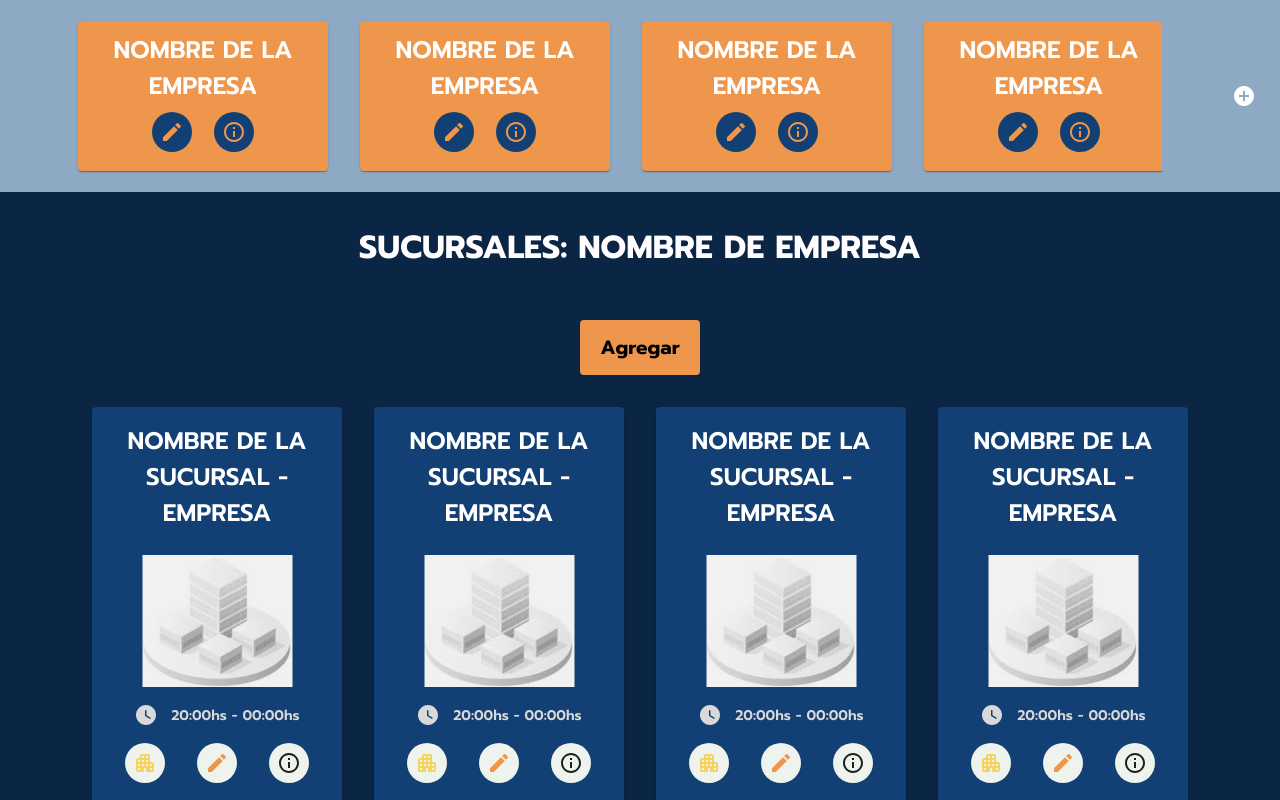
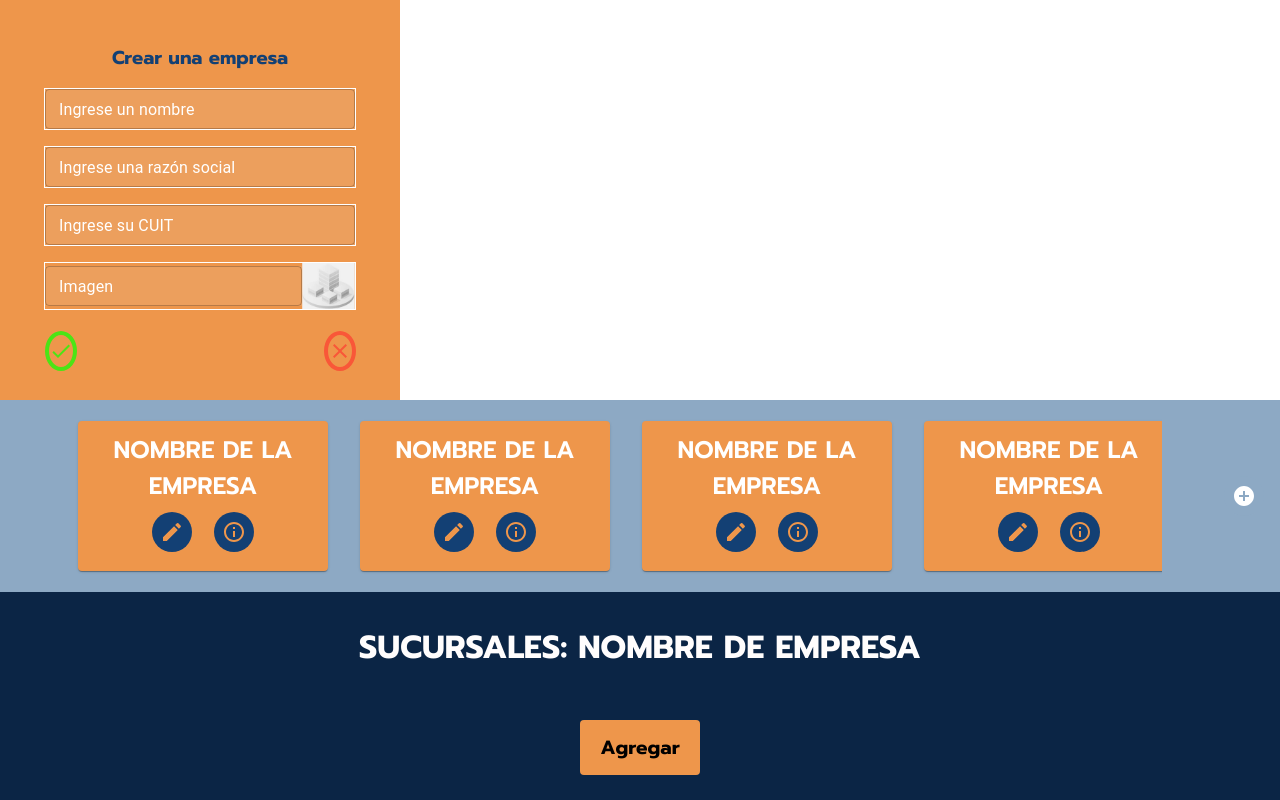
Before and after one commit to JeronimoCortez/ProyectoFinalProg3, a React (Vite) app in the folder vite-project/: page / in a window 1280 px wide. Shown: the top 800 px of the page. Built offline with nearby package versions, Linux system fonts and the light colour scheme.

Commit message:
Card Company

```diff
--- a/vite-project/src/App.tsx
+++ b/vite-project/src/App.tsx
@@ -1,8 +1,10 @@
 import { Home } from "./Components/screens/Home/Home";
+import { CardCreateCompany } from "./Components/ui/CardCreateCompany/CardCreateCompany";
 
 function App() {
   return (
     <>
+      <CardCreateCompany />
       <Home />
     </>
   );
--- /dev/null
+++ b/vite-project/src/Components/ui/CardCreateCompany/CardCreateCompany.tsx
@@ -0,0 +1,113 @@
+import { Box, TextField, IconButton, Stack } from "@mui/material";
+import { styled } from "@mui/material/styles";
+import { CheckButton } from "../CheckButton/CheckButton";
+import { CloseButton } from "../CloseButton/CloseButton";
+
+// Estilos personalizados
+const FormContainer = styled(Box)(({ theme }) => ({
+  width: 400,
+  height: 400,
+  padding: theme.spacing(5.5),
+  backgroundColor: "#EE964B",
+  borderRadius: "0.4 rem",
+  textAlign: "center",
+  alignItems: "center",
+}));
+
+const StyledButton = styled(IconButton)(({ theme }) => ({
+  width: "33px",
+  height: "33px",
+  marginBottom: theme.spacing(2),
+}));
+
+const FieldContainer = styled(Box)(({ theme }) => ({
+  border: "1px solid #ffffff",
+  borderRadius: "0.4 rem",
+  marginBottom: theme.spacing(3),
+}));
+
+export const CardCreateCompany = () => {
+  return (
+    <FormContainer sx={{ color: "#134074" }}>
+      <Box sx={{ mb: 2 }}>
+        <h3>Crear una empresa</h3>
+      </Box>
+      <Stack spacing={2}>
+        <FieldContainer>
+          <TextField
+            fullWidth
+            label="Ingrese un nombre"
+            variant="outlined"
+            size="small"
+            inputProps={{ style: { border: "none" } }}
+            InputLabelProps={{
+              style: { color: "#FFFFFF", fontSize: "16px" },
+            }}
+            sx={{ backgroundColor: "rgba(217,217,217,.12)" }}
+          />
+        </FieldContainer>
+        <FieldContainer>
+          <TextField
+            fullWidth
+            label="Ingrese una razón social"
+            variant="outlined"
+            size="small"
+            inputProps={{ style: { border: "none" } }}
+            InputLabelProps={{
+              style: { color: "#FFFFFF", fontSize: "16px" },
+            }}
+            sx={{ backgroundColor: "rgba(217,217,217,.12)" }}
+          />
+        </FieldContainer>
+        <FieldContainer>
+          <TextField
+            fullWidth
+            label="Ingrese su CUIT"
+            variant="outlined"
+            size="small"
+            inputProps={{ style: { border: "none" } }}
+            InputLabelProps={{
+              style: { color: "#FFFFFF", fontSize: "16px" },
+            }}
+            sx={{ backgroundColor: "rgba(217,217,217,.12)" }}
+          />
+        </FieldContainer>
+        <FieldContainer
+          sx={{
+            display: "flex",
+            justifyContent: "center",
+            alignItems: "center",
+          }}
+        >
+          <TextField
+            fullWidth
+            label="Imagen"
+            variant="outlined"
+            size="small"
+            inputProps={{ style: { border: "none" } }}
+            InputLabelProps={{
+              style: { color: "#FFFFFF", fontSize: "16px" },
+            }}
+            sx={{ backgroundColor: "rgba(217,217,217,.12)" }}
+          />
+          <img
+            src="../../public/assets/BranchImg.png"
+            alt=""
+            width="60px"
+            height="46px"
+          />
+        </FieldContainer>
+      </Stack>
+
+      {/* Botones de Aceptar y Cancelar */}
+      <Box mt={3} display="flex" justifyContent="space-between">
+        <StyledButton>
+          <CheckButton typeCheck="Company" isCompany={true} />
+        </StyledButton>
+        <StyledButton>
+          <CloseButton typeClose="Company" isCompany={true} />
+        </StyledButton>
+      </Box>
+    </FormContainer>
+  );
+};
--- a/vite-project/src/Components/ui/CheckButton/CheckButton.module.css
+++ b/vite-project/src/Components/ui/CheckButton/CheckButton.module.css
@@ -10,6 +10,10 @@
   cursor: pointer;
 }
 
+.company {
+  background-color: #ee964b;
+}
+
 .checkIcon {
   font-size: 17px;
   color: #4ce415;
--- a/vite-project/src/Components/ui/CheckButton/CheckButton.tsx
+++ b/vite-project/src/Components/ui/CheckButton/CheckButton.tsx
@@ -3,7 +3,7 @@ import { FC } from "react";
 import styles from "./CheckButton.module.css";
 
 interface ICheckButtonProps {
-  typeCheck: boolean;
+  typeCheck: string;
   isCompany: boolean;
 }
 
@@ -12,10 +12,19 @@ export const CheckButton: FC<ICheckButtonProps> = ({
   isCompany,
 }) => {
   const handleEdit = () => {
-    if (typeCheck === false) {
-      console.log("Sin Check...");
-    } else {
-      console.log("Check");
+    switch (typeCheck) {
+      case "Company":
+        console.log("Empresa");
+        break;
+      case "Allergens":
+        console.log("Alergenos");
+        break;
+      case "Categories":
+        console.log("Categoria");
+        break;
+      case "Product":
+        console.log("Producto");
+        break;
     }
   };
   return (
--- a/vite-project/src/Components/ui/CloseButton/CloseButton.module.css
+++ b/vite-project/src/Components/ui/CloseButton/CloseButton.module.css
@@ -10,6 +10,10 @@
   cursor: pointer;
 }
 
+.company {
+  background-color: #ee964b;
+}
+
 .closeIcon {
   font-size: 17px;
   color: #f95738;
--- a/vite-project/src/Components/ui/CloseButton/CloseButton.tsx
+++ b/vite-project/src/Components/ui/CloseButton/CloseButton.tsx
@@ -3,7 +3,7 @@ import { FC } from "react";
 import styles from "./CloseButton.module.css";
 
 interface ICloseButtonProps {
-  typeClose: boolean;
+  typeClose: String;
   isCompany: boolean;
 }
 
@@ -12,10 +12,19 @@ export const CloseButton: FC<ICloseButtonProps> = ({
   isCompany,
 }) => {
   const handleEdit = () => {
-    if (typeClose === false) {
-      console.log("Abierto...");
-    } else {
-      console.log("Close");
+    switch (typeClose) {
+      case "Company":
+        console.log("Empresa");
+        break;
+      case "Allergens":
+        console.log("Alergenos");
+        break;
+      case "Categories":
+        console.log("Categoria");
+        break;
+      case "Product":
+        console.log("Producto");
+        break;
     }
   };
   return (
--- a/vite-project/src/styles/global.css
+++ b/vite-project/src/styles/global.css
@@ -2,4 +2,5 @@
   margin: 0;
   padding: 0;
   box-sizing: border-box;
+  font-family: "Prompt", sans-serif;
 }
```
